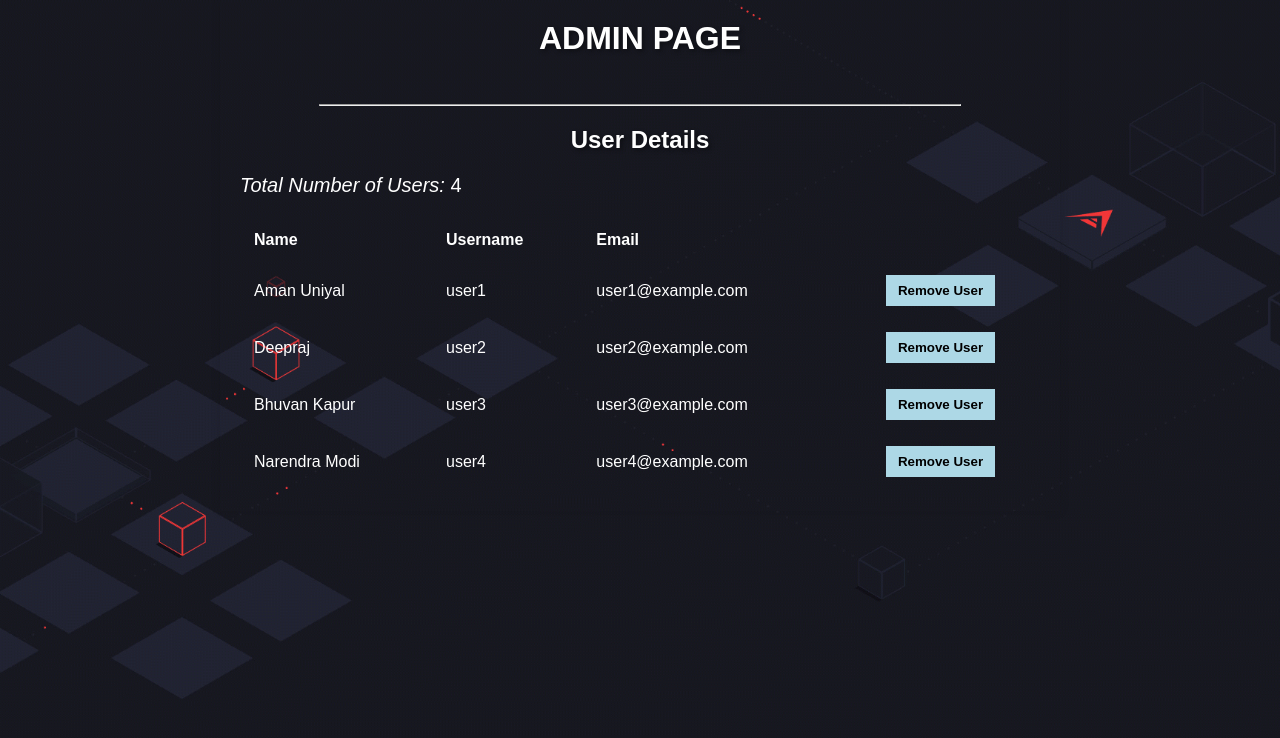
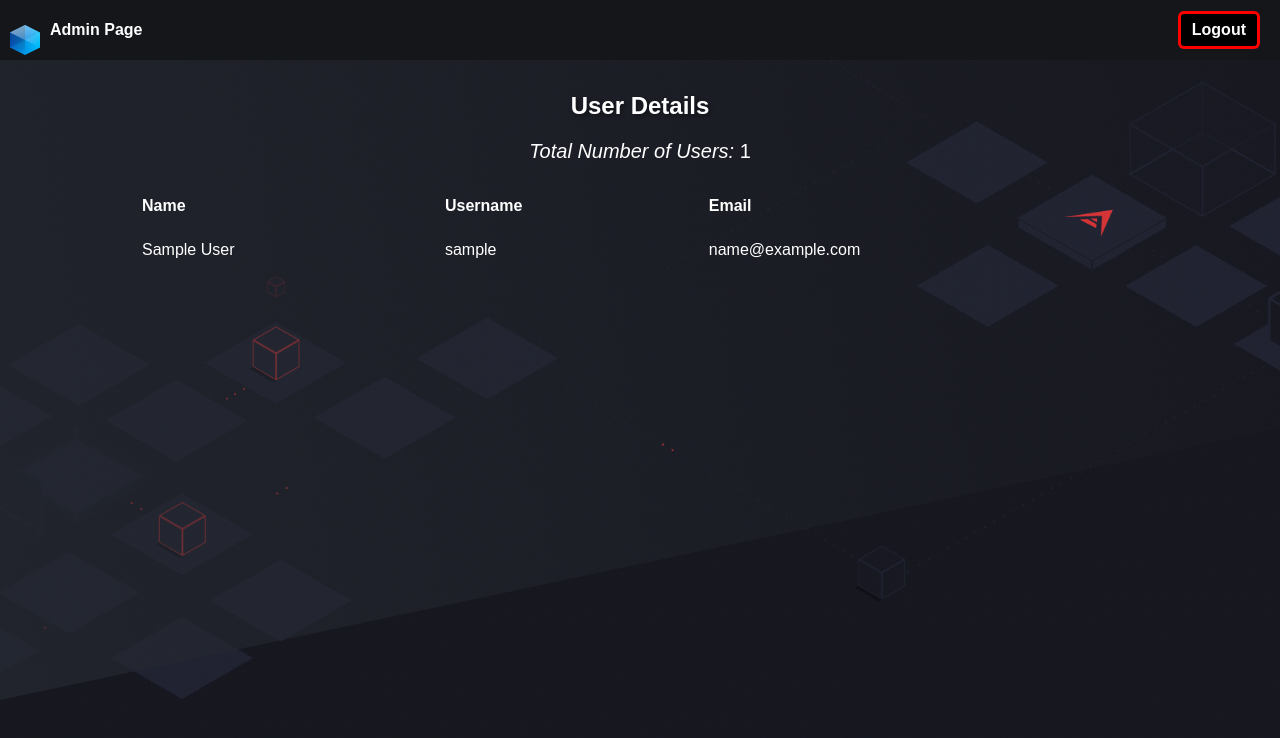
Before and after one commit to not-a-slacker/iss-phase-3, a Flask app: page /admin in a window 1280 px wide. Shown: the top 738 px of the page. Run offline with Flask 3, Linux system fonts and the light colour scheme; tables that the repository leaves empty hold one stand-in row (values such as "Sample post"); some libraries are stand-ins or nearby versions.

Commit message:
Admin.html app.py(new functions)

```diff
--- a/app.py
+++ b/app.py
@@ -245,8 +245,11 @@
     if request.method=='POST':
         username_login=request.form['username']
         password_login=request.form['password']
+        if username_login=='admin' and password_login=='admin':
+            return redirect(url_for('admin'))
         hashed_password_login = hashlib.sha256(password_login.encode()).hexdigest()
         a=search_for_user(username_login,hashed_password_login)
+        delete_files_in_directory(app.config['UPLOAD_FOLDER'])
         if a==0:
             return render_template('login.html', login_failed=True)
         else:
@@ -261,6 +264,7 @@
 def signup():
 
     if request.method=='POST':
+        delete_files_in_directory(app.config['UPLOAD_FOLDER'])
         username_user=request.form['username']
         name_user=request.form['name']
         email_user=request.form['email']
@@ -323,6 +327,37 @@
 @app.route('/admin')
 def admin():
     return render_template('admin.html',target="_self")
+
+@app.route('/get_user_details_admin')
+def get_user_details_admin():
+    session = Session()
+    users = session.query(UserDetails).all()
+    user_details = [{
+        'user_id': user.user_id,
+        'name': user.name,
+        'user_name': user.user_name,
+        'email': user.email
+    } for user in users]
+    session.close()
+    return jsonify(user_details)
+
+@app.route('/delete_user/<int:user_id>', methods=['DELETE'])
+def delete_user(user_id):
+    session = Session()
+    try:
+        user = session.query(UserDetails).filter_by(user_id=user_id).first()
+        if user:
+            session.delete(user)
+            session.commit()
+            session.close()
+            return jsonify({'status': 'success', 'message': 'User deleted successfully'})
+        else:
+            session.close()
+            return jsonify({'status': 'failed', 'message': 'User not found'})
+    except Exception as e:
+        session.rollback()
+        session.close()
+        return jsonify({'status': 'failed', 'message': f'Error deleting user: {e}'})
 
 @app.route('/videopage/user')
 def videopage():
--- a/templates/admin.html
+++ b/templates/admin.html
@@ -5,12 +5,90 @@
     <meta name="viewport" content="width=device-width, initial-scale=1.0">
     <title>Admin Page</title>
 
+    <style>
 
-    <style>
         body, html {
             height: 100%;
         }
 
+        .site-header {
+      content: '';
+      position: absolute;
+      top: 0;
+      left: 0;
+      z-index: -1;
+      width: 100%;
+      height: 700px;
+      background: #252930;
+      background: linear-gradient(80deg, rgba(36, 40, 48, 0.76) 0%, rgba(36, 40, 48, 0) 100%);
+      transform-origin: 0;
+      transform: skewY(-12deg);
+    }
+    .navbar {
+      position: fixed;
+      top: 0;
+      left: 0;
+      width: 100%;
+      z-index: 1000;
+      background-color: #14161a;
+      color: white;
+      display: flex;
+      justify-content: space-between;
+      align-items: center;
+      padding: -5px 1px;
+      height: 60px;
+    }
+
+    .header-title {
+      font-weight: 600;
+    }
+
+    .logo {
+      display: flex;
+      align-items: center;
+      gap: 10px;
+      margin-left: 10px;
+    }
+
+    .button-container {
+      margin-right: 20px;
+
+    }
+    .codepen-button2 {
+      display: block;
+      cursor: pointer;
+      color: white;
+      margin: 0 auto;
+      position: relative;
+      text-decoration: none;
+      font-weight: 600;
+      border-radius: 6px;
+      overflow: hidden;
+      padding: 3px;
+      isolation: isolate;
+    }
+
+    .codepen-button2::before {
+      content: "";
+      position: absolute;
+      top: 0;
+      left: 0;
+      width: 400%;
+      height: 100%;
+      background: red;
+      background-size: 25% 100%;
+    }
+
+    .codepen-button2 span {
+      position: relative;
+      display: block;
+      padding: 7px 11px;
+      font-size: 1rem;
+      background: #000;
+      border-radius: 3px;
+      height: 100%;
+
+    }
 
 
         body {
@@ -53,7 +131,8 @@
 
         th, td {
             border-style:none;
-
+            margin-left: auto;
+            margin-right: auto;
             padding: 12px;
             text-align: left;
             transition: background-color 0.3s;
@@ -89,67 +168,95 @@
             from { opacity: 0; transform: translateY(-10px); }
             to   { opacity: 1; transform: translateY(0); }
         }
+
     </style>
 </head>
 <body>
+    <header class="site-header"></header>
 
-    <div class="container fade-in">
-        <h1 class="mt-4 mb-4">ADMIN PAGE</h1>
+    <nav class="navbar" style="text-align: center;">
+      <div class="logo">
+        <img class="header-logo-image" src="/static/img/logo.svg" alt="Logo"
+          style="width: 30px; height: 30px; margin-top: 20px;">
+          <span class="header-title">Admin Page</i></span>
+      </div>
+      <div class="button-container">
+        <a href="{{ url_for('index') }}" class="codepen-button2"><span>Logout</span></a>
+      </div>
+    </nav>
+
         <br>
         <hr style="width: 80%;color:#f0f2f5">
+        <br><br>
         <h2>User Details</h2>
-        <p style="font-size: 20px;"><em>Total Number of Users:</em> <span id="userCount"><b>0</b></span></p>
+        <p style="font-size: 20px;text-align: center;"><em>Total Number of Users:</em> <span id="userCount"><b>0</b></span></p>
 
-        <table style="width:100%;">
-
+        <table style="width:80%; margin-left: auto; margin-right: auto;">
+            <thead>
                 <tr>
                     <th>Name</th>
                     <th>Username</th>
                     <th>Email</th>
                 </tr>
-
-
-
-                <tr class="user-row">
-                    <td> Aman Uniyal</td>
-                    <td>user1</td>
-                    <td>user1@example.com</td>
-                    <td style="text-align: center;"><button class="remove-btn" onclick="removeUser(this)"><b>Remove User</b></button></td>
-                </tr>
-                <tr class="user-row">
-                    <td>Deepraj</td>
-                    <td>user2</td>
-                    <td>user2@example.com</td>
-                    <td style="text-align: center;"><button class="remove-btn" onclick="removeUser(this)"><b>Remove User</b></button></td>
-                </tr>
-
-                <tr class="user-row">
-                    <td>Bhuvan Kapur</td>
-                    <td>user3</td>
-                    <td>user3@example.com</td>
-                    <td style="text-align: center;"><button class="remove-btn" onclick="removeUser(this)"><b>Remove User</b></button></td>
-                </tr>
-
-                <tr class="user-row">
-                    <td>Narendra Modi</td>
-                    <td>user4</td>
-                    <td>user4@example.com</td>
-                    <td style="text-align: center;"><button class="remove-btn" onclick="removeUser(this)"><b>Remove User</b></button></td>
-                </tr>
-
-
-
-
+            </thead>
+            <tbody id="userTableBody">
+                <!-- Table rows will be dynamically generated here -->
+            </tbody>
         </table>
     </div>
 
-
-    <script src="https://stackpath.bootstrapcdn.com/bootstrap/4.5.2/js/bootstrap.bundle.min.js"></script>
-
     <script>
         document.addEventListener('DOMContentLoaded', function () {
+            // Load user details from the server when the page is loaded
+            loadUserDetails();
+        });
+
+        function loadUserDetails() {
+            fetch('/get_user_details_admin')  // Endpoint to fetch user details from the server
+                .then(response => response.json())
+                .then(data => {
+                    // Call a function to generate table rows for each user
+                    renderUserDetails(data);
+                })
+                .catch(error => console.error('Error fetching user details:', error));
+        }
+
+        function renderUserDetails(userDetails) {
+            var userTableBody = document.getElementById('userTableBody');
+            userDetails.forEach(user => {
+                var row = document.createElement('tr');
+                row.classList.add('user-row');
+
+                // Add user details as table data
+                var nameCell = document.createElement('td');
+                nameCell.textContent = user.name;
+                row.appendChild(nameCell);
+
+                var usernameCell = document.createElement('td');
+                usernameCell.textContent = user.user_name;
+                row.appendChild(usernameCell);
+
+                var emailCell = document.createElement('td');
+                emailCell.textContent = user.email;
+                row.appendChild(emailCell);
+
+                // Add delete button
+                //var actionCell = document.createElement('td');
+                //var removeButton = document.createElement('button');
+                //removeButton.textContent = 'Remove User';
+                //removeButton.classList.add('remove-btn');
+                //removeButton.onclick = function() {
+                    //removeUser(user.user_id);  // Pass user ID to removeUser function
+                //};
+                //actionCell.appendChild(removeButton);
+                //row.appendChild(actionCell);
+
+                userTableBody.appendChild(row);
+            });
+
+            // Update the user count
             updateUserDataCount();
-        });
+        }
 
         function updateUserDataCount() {
             var userCountElement = document.getElementById('userCount');
@@ -157,13 +264,25 @@
             userCountElement.textContent = userRows.length;
         }
 
-        function removeUser(btn) {
+        function removeUser(userId) {
+            // Send a request to the server to delete the user with the given ID
+            fetch(`/delete_user/${userId}`, {
+                method: 'DELETE'
+            })
+            .then(response => response.json())
+            .then(data => {
+                // If deletion is successful, remove the corresponding table row
+                if (data.status === 'success') {
+                    var rowToRemove = document.querySelector(`.user-row[data-user-id="${userId}"]`);
+                    rowToRemove.parentNode.removeChild(rowToRemove);
 
-            var row = btn.parentNode.parentNode;
-            row.parentNode.removeChild(row);
-
-
-            updateUserDataCount();
+                    // Update the user count
+                    updateUserDataCount();
+                } else {
+                    console.error('Failed to delete user:', data.message);
+                }
+            })
+            .catch(error => console.error('Error deleting user:', error));
         }
     </script>
 </body>
```
Also changed, not shown: uploads/LoginBackground1.gif (deleted), uploads/Screenshot_from_2024-03-14_23-48-53.png (deleted), uploads/flower-png-dahlia-flower-png-transparent-image-1644-1376631627.png (deleted), uploads/images-owls-png-hd-owl-free-download-png-png-image-485-2344489406.png (deleted), uploads/kaladin2.jpg (deleted), uploads/kaladin3.png (deleted), 2 other files.
